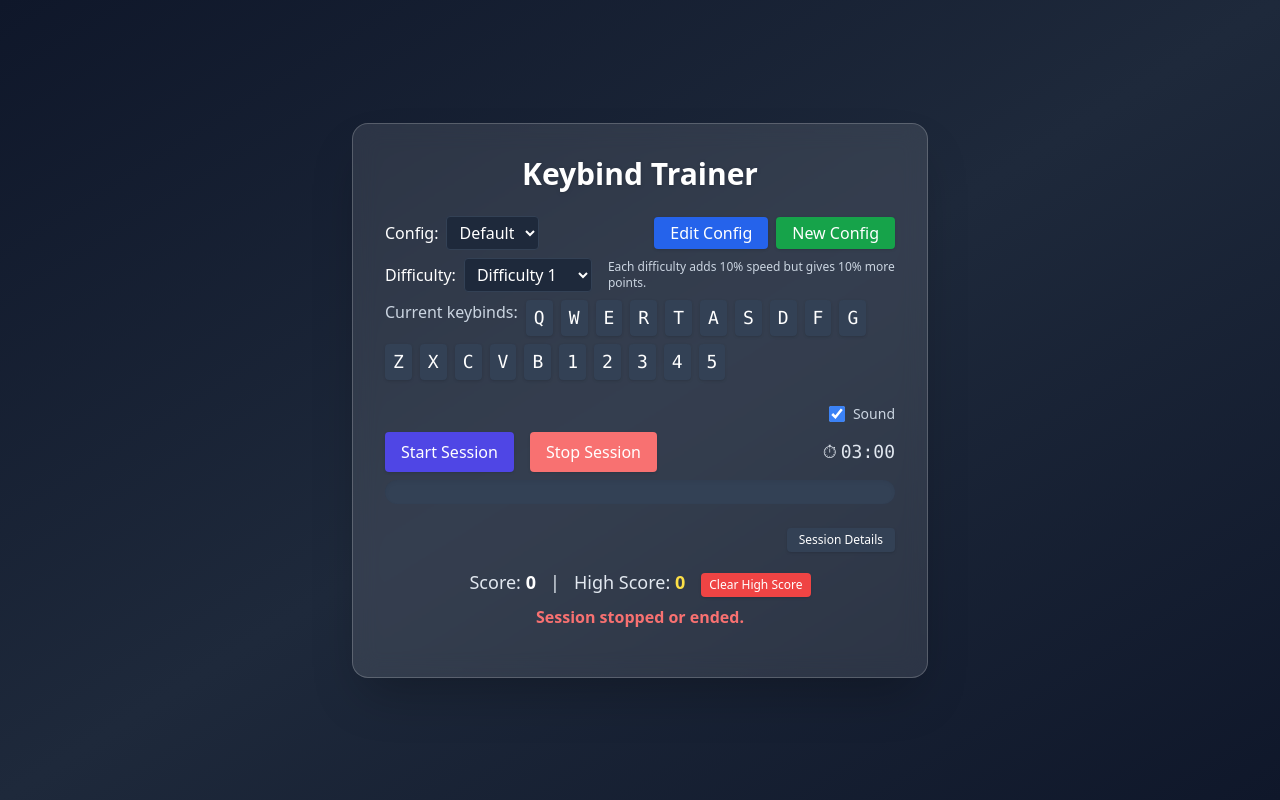
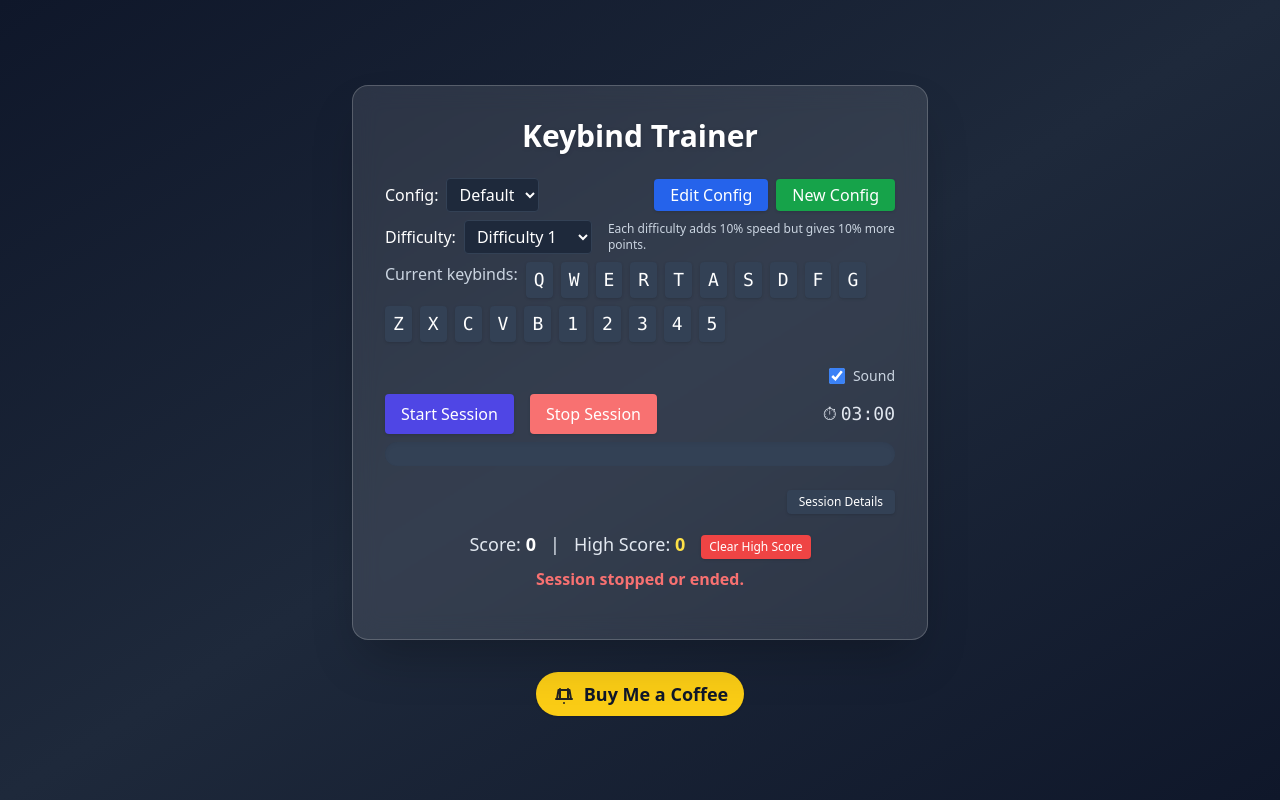
Before and after one commit to ericcolganwork/keybind-trainer, a React (Create React App) app: page / in a window 1280 px wide. Built offline with nearby package versions, Linux system fonts and the light colour scheme.

Commit message:
buy me coffee

```diff
--- a/src/App.js
+++ b/src/App.js
@@ -325,7 +325,7 @@ function App() {
   };
 
   return (
-    <div className="min-h-screen bg-gradient-to-br from-slate-900 via-slate-800 to-slate-900 flex items-center justify-center p-4">
+    <div className="min-h-screen bg-gradient-to-br from-slate-900 via-slate-800 to-slate-900 flex flex-col items-center justify-center p-4">
       <div className="w-full max-w-xl bg-white/10 backdrop-blur-md rounded-2xl shadow-2xl p-8 border border-white/20">
         <h1 className="text-3xl font-bold text-center text-white mb-6 drop-shadow">Keybind Trainer</h1>
         <div className="mb-6">
@@ -422,6 +422,17 @@ function App() {
           </div>
         )}
       </div>
+      {/* Buy Me a Coffee link */}
+      <a
+        href="https://www.buymeacoffee.com/yourusername"
+        target="_blank"
+        rel="noopener noreferrer"
+        className="mt-8 inline-flex items-center gap-2 px-4 py-2 bg-yellow-400 hover:bg-yellow-300 text-slate-900 font-semibold rounded-full shadow transition text-lg"
+        style={{ textDecoration: 'none' }}
+      >
+        <svg xmlns="http://www.w3.org/2000/svg" viewBox="0 0 24 24" fill="none" width="24" height="24"><path d="M4 17h16M5 17l1.5-9h11L19 17M8 17V7m8 10V7" stroke="#222" strokeWidth="2" strokeLinecap="round" strokeLinejoin="round"/><circle cx="12" cy="21" r="1" fill="#222"/></svg>
+        Buy Me a Coffee
+      </a>
       {/* Modal */}
       {modalOpen && (
         <div className="fixed inset-0 bg-black/40 flex items-center justify-center z-50">
```
